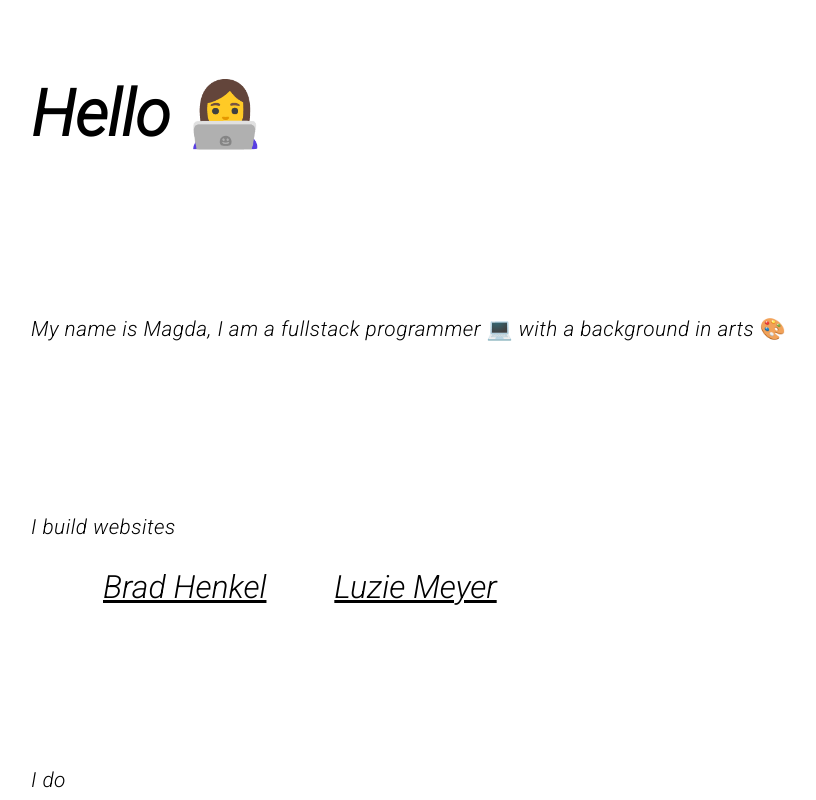
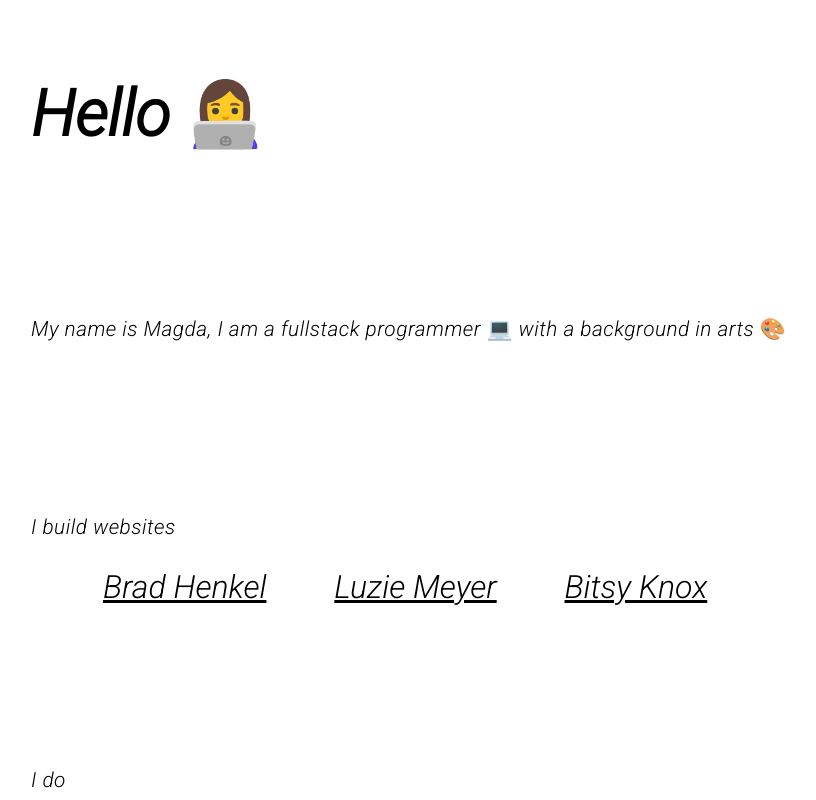
Before and after one commit to 0000magda0000/profile, a plain HTML site: page index.html in a window 1280 px wide. Shown: the top 800 px of the page, without its empty margins (33-849 px from the left). Drawn offline with Linux system fonts and the light colour scheme.

Commit message:
added bitsy

```diff
--- a/index.html
+++ b/index.html
@@ -26,6 +26,8 @@
       <ul>
         <li class="programming"><a href="http://www.bradhenkel.com" target="_blank">Brad Henkel</a></li>
         <li class="programming"><a href="http://www.luziemeyer.net" target="_blank">Luzie Meyer</a></li>
+        <li class="programming"><a href="http://www.bitsyknox.com." target="_blank">Bitsy Knox</a></li>
+
       </ul>
     </div>
 
```
